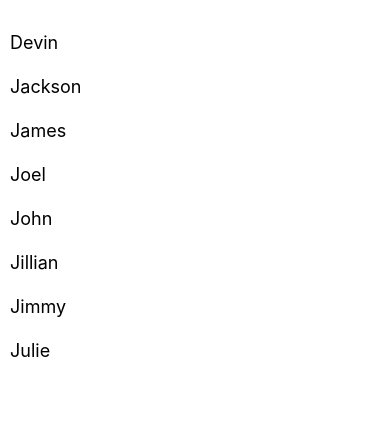
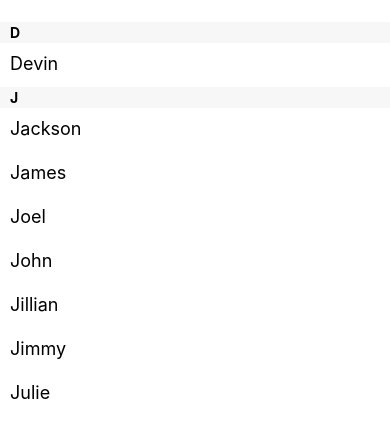
Before and after one commit to yamash723/til, a React Native app in the folder javascript/react/react-native-sample/: screen / in a window 390 px wide. Shown: the top 438 px of the page. Built offline with nearby package versions, Linux system fonts and the light colour scheme.

Commit message:
[React Native Tutorial] using list views - SectionList

```diff
--- a/javascript/react/react-native-sample/App.js
+++ b/javascript/react/react-native-sample/App.js
@@ -1,22 +1,19 @@
 import React, { Component } from 'react';
-import { FlatList, StyleSheet, View, Text } from 'react-native';
+import { SectionList, StyleSheet, View, Text } from 'react-native';
 
 export default class App extends Component {
   render() {
     return (
       <View style={styles.containar}>
-        <FlatList
-          data={[
-            {key: 'Devin'},
-            {key: 'Jackson'},
-            {key: 'James'},
-            {key: 'Joel'},
-            {key: 'John'},
-            {key: 'Jillian'},
-            {key: 'Jimmy'},
-            {key: 'Julie'},
+        <SectionList
+          sections={[
+            {title: 'D', data: ['Devin']},
+            {title: 'J', data: ['Jackson','James','Joel','John','Jillian','Jimmy','Julie']},
           ]}
-          renderItem={({item}) => <Text style={styles.item}>{item.key}</Text>}
+          renderItem={({item}) => <Text style={styles.item}>{item}</Text>}
+          renderSectionHeader={({section}) =>
+          <Text style={styles.sectionHeader}>{section.title}</Text>}
+          keyExtractor={(item, index) => index}
           />
       </View>
     );
@@ -28,6 +25,15 @@ const styles = StyleSheet.create({
     flex: 1,
     paddingTop: 22
   },
+  sectionHeader: {
+    paddingTop: 2,
+    paddingLeft: 10,
+    paddingRight: 10,
+    paddingBottom: 2,
+    fontSize: 14,
+    fontWeight: 'bold',
+    backgroundColor: 'rgba(247,247,247,1.0)',
+  },
   item: {
     padding: 10,
     fontSize: 18,
```
Also changed, not shown: 1 other file (tests, documents, lock files or other folders).
